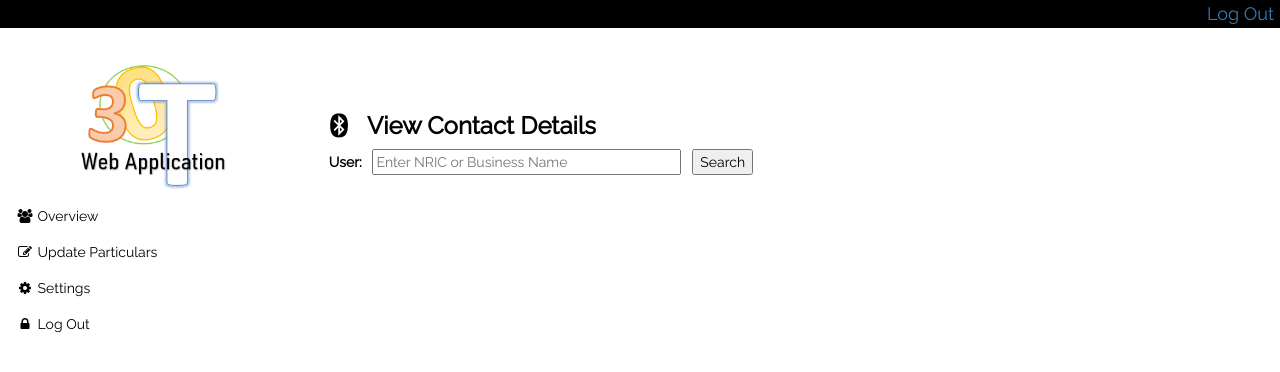
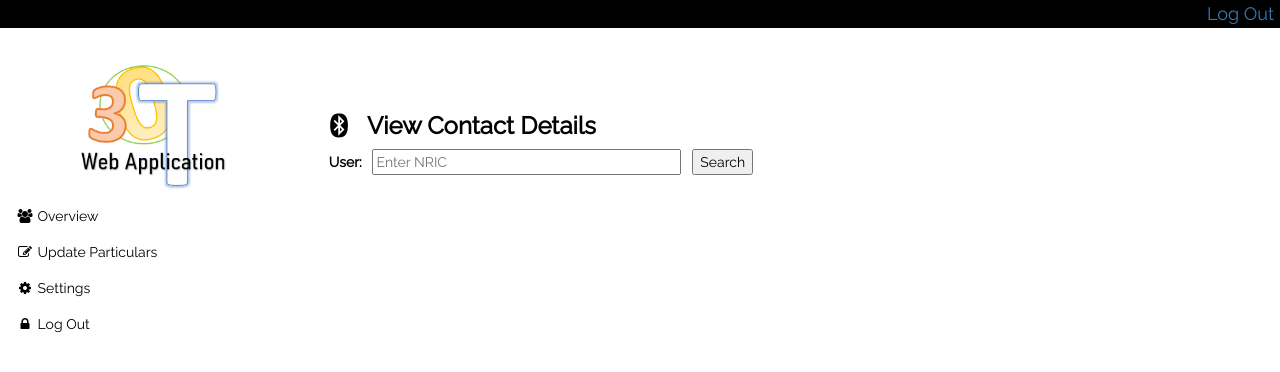
Before and after one commit to clement-koh/Covid-19-Contact-Tracing-Web-Application, a Python web app: template app/templates/healthStaff_viewUserDetails.html in a window 1280 px wide. Shown: the top 372 px of the page. Run offline with Jinja, Linux system fonts and the light colour scheme; the template is opened without the code that fills it, so the values that code supplies are empty; some libraries are stand-ins or nearby versions.

Commit message:
Fix input placeholder

```diff
--- a/app/templates/healthStaff_viewUserDetails.html
+++ b/app/templates/healthStaff_viewUserDetails.html
@@ -27,7 +27,7 @@
 		<form action="/view_patient_details" autocomplete="off" method="POST">
 			<label for="user">User: &nbsp;</label>
 			<div class="autocomplete" style="width:302px;">
-				<input id="user" type="text" name="user" size="40" placeholder="Enter NRIC or Business Name">
+				<input id="user" type="text" name="user" size="40" placeholder="Enter NRIC">
 			</div>
 			&nbsp; &nbsp;
 
```
